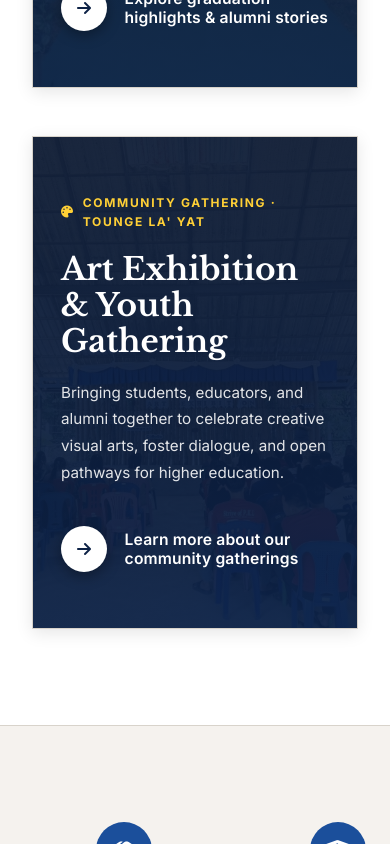
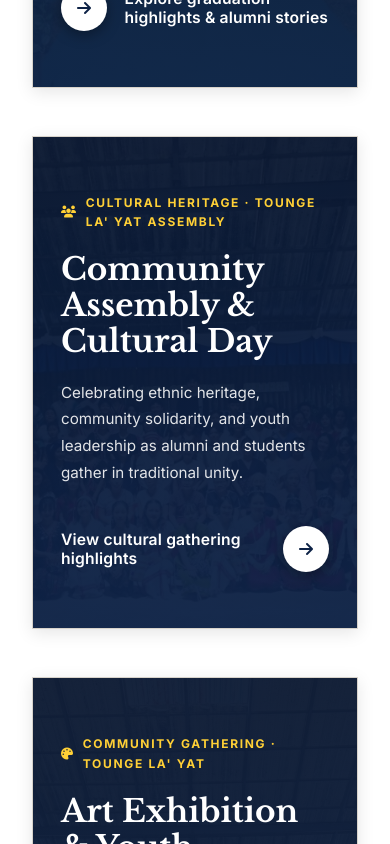
Before and after one commit to sawoolinn/eggalumninetwork, a React (Vite) app: page / in a window 390 px wide. Shown: the part 5000-5844 px from the top of the page. Built offline with nearby package versions, Linux system fonts and the light colour scheme.

Commit message:
Add right-aligned Community Assembly & Cultural Day spotlight between the two existing event banners

```diff
--- a/src/components/HomeSection.jsx
+++ b/src/components/HomeSection.jsx
@@ -159,10 +159,10 @@ export default function HomeSection({ onNavigate, onOpenNews, onOpenEvent }) {
 
           </div>
 
-          {/* ── Harvard-Style Immersive Event Spotlights (Two Banners, Concise Descriptions) ── */}
+          {/* ── Harvard-Style Immersive Event Spotlights (Concise Descriptions, Alternating Alignment) ── */}
           <div className="hv-event-spotlights-stack">
 
-            {/* Spotlight 1: Graduation Commencement */}
+            {/* Spotlight 1: Graduation Commencement (Left-Aligned) */}
             <div className="hv-event-hero-banner hv-banner-graduation">
               <div className="hv-event-hero-overlay">
                 <div className="hv-event-hero-content">
@@ -193,7 +193,38 @@ export default function HomeSection({ onNavigate, onOpenNews, onOpenEvent }) {
               </div>
             </div>
 
-            {/* Spotlight 2: Art Exhibition & Youth Gathering */}
+            {/* Spotlight 2: Community Assembly & Cultural Day (Right-Aligned Text) */}
+            <div className="hv-event-hero-banner hv-banner-cultural hv-align-right">
+              <div className="hv-event-hero-overlay hv-overlay-right">
+                <div className="hv-event-hero-content hv-content-right">
+                  <span className="hv-event-hero-eyebrow hv-eyebrow-right">
+                    <i className="fa-solid fa-users"></i> Cultural Heritage &middot; Tounge La&apos; Yat Assembly
+                  </span>
+
+                  <h3 className="hv-event-hero-title hv-title-right">
+                    Community Assembly &amp; Cultural Day
+                  </h3>
+
+                  <p className="hv-event-hero-desc hv-desc-right">
+                    Celebrating ethnic heritage, community solidarity, and youth leadership as alumni and students gather in traditional unity.
+                  </p>
+
+                  <button
+                    className="hv-event-hero-cta hv-cta-right"
+                    onClick={() => onNavigate('events')}
+                  >
+                    <span className="hv-event-hero-cta-label">
+                      View cultural gathering highlights
+                    </span>
+                    <span className="hv-event-hero-circle">
+                      <i className="fa-solid fa-arrow-right"></i>
+                    </span>
+                  </button>
+                </div>
+              </div>
+            </div>
+
+            {/* Spotlight 3: Art Exhibition & Youth Gathering (Left-Aligned) */}
             <div className="hv-event-hero-banner hv-banner-artexhibit">
               <div className="hv-event-hero-overlay">
                 <div className="hv-event-hero-content">
--- a/src/style.css
+++ b/src/style.css
@@ -1053,6 +1053,11 @@ a:hover { color: var(--color-navy); text-decoration: underline; }
   background-position: center 20%;
 }
 
+.hv-banner-cultural {
+  background-image: url('/assets/cultural-heritage-assembly.jpg');
+  background-position: center 25%;
+}
+
 .hv-banner-artexhibit {
   background-image: url('/assets/latest-event-art-exhibition.jpg');
   background-position: center 30%;
@@ -1072,6 +1077,43 @@ a:hover { color: var(--color-navy); text-decoration: underline; }
   align-items: center;
 }
 
+/* Right-Aligned Banner Modifier */
+.hv-overlay-right {
+  background: linear-gradient(
+    270deg,
+    rgba(8, 22, 48, 0.95) 0%,
+    rgba(13, 34, 70, 0.88) 50%,
+    rgba(13, 34, 70, 0.58) 85%,
+    rgba(13, 34, 70, 0.42) 100%
+  );
+  justify-content: flex-end;
+}
+
+.hv-content-right {
+  text-align: right;
+  margin-left: auto;
+  display: flex;
+  flex-direction: column;
+  align-items: flex-end;
+}
+
+.hv-eyebrow-right {
+  justify-content: flex-end;
+}
+
+.hv-title-right,
+.hv-desc-right {
+  text-align: right;
+}
+
+.hv-cta-right {
+  justify-content: flex-end;
+  text-align: right;
+}
+.hv-cta-right:hover .hv-event-hero-circle {
+  transform: translateX(6px);
+}
+
 .hv-event-hero-content {
   max-width: 680px;
   text-align: left;
@@ -1164,13 +1206,31 @@ a:hover { color: var(--color-navy); text-decoration: underline; }
 }
 
 @media (max-width: 768px) {
-  .hv-event-hero-overlay {
+  .hv-event-hero-overlay,
+  .hv-overlay-right {
     padding: 3.5rem 1.75rem;
     background: linear-gradient(
       180deg,
-      rgba(8, 22, 48, 0.92) 0%,
-      rgba(13, 34, 70, 0.95) 100%
+      rgba(8, 22, 48, 0.94) 0%,
+      rgba(13, 34, 70, 0.96) 100%
     );
+    justify-content: flex-start;
+  }
+  .hv-content-right {
+    text-align: left;
+    align-items: flex-start;
+    margin-left: 0;
+  }
+  .hv-eyebrow-right {
+    justify-content: flex-start;
+  }
+  .hv-title-right,
+  .hv-desc-right {
+    text-align: left;
+  }
+  .hv-cta-right {
+    justify-content: flex-start;
+    text-align: left;
   }
   .hv-event-hero-title {
     font-size: 1.95rem;
```
Also changed, not shown: public/assets/cultural-heritage-assembly.jpg (added), 1 other file (tests, documents, lock files or other folders).
